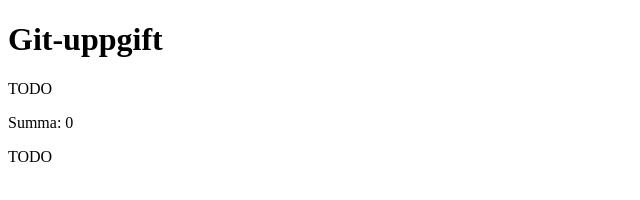
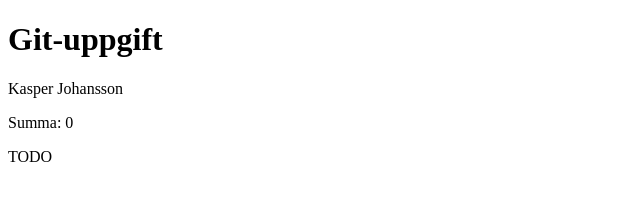
Before and after one commit to Unara-Sen/git-uppgift, a plain HTML site: page index.html in a window 1280 px wide. Shown: the full height of the page, 0-640 px from the left. Drawn offline with Linux system fonts and the light colour scheme.

Commit message:
Ändrade så att hamtanamn returnar mitt eget namn.

```diff
--- a/index.html
+++ b/index.html
@@ -12,7 +12,7 @@
   <script>
     // TODO 1: Returnera ditt eget namn (just nu returneras "TODO").
     function hamtaNamn() {
-      return "TODO";
+      return "Kasper Johansson";
     }
 
     // TODO 2: Returnera summan av a och b (just nu returneras alltid 0).
```
